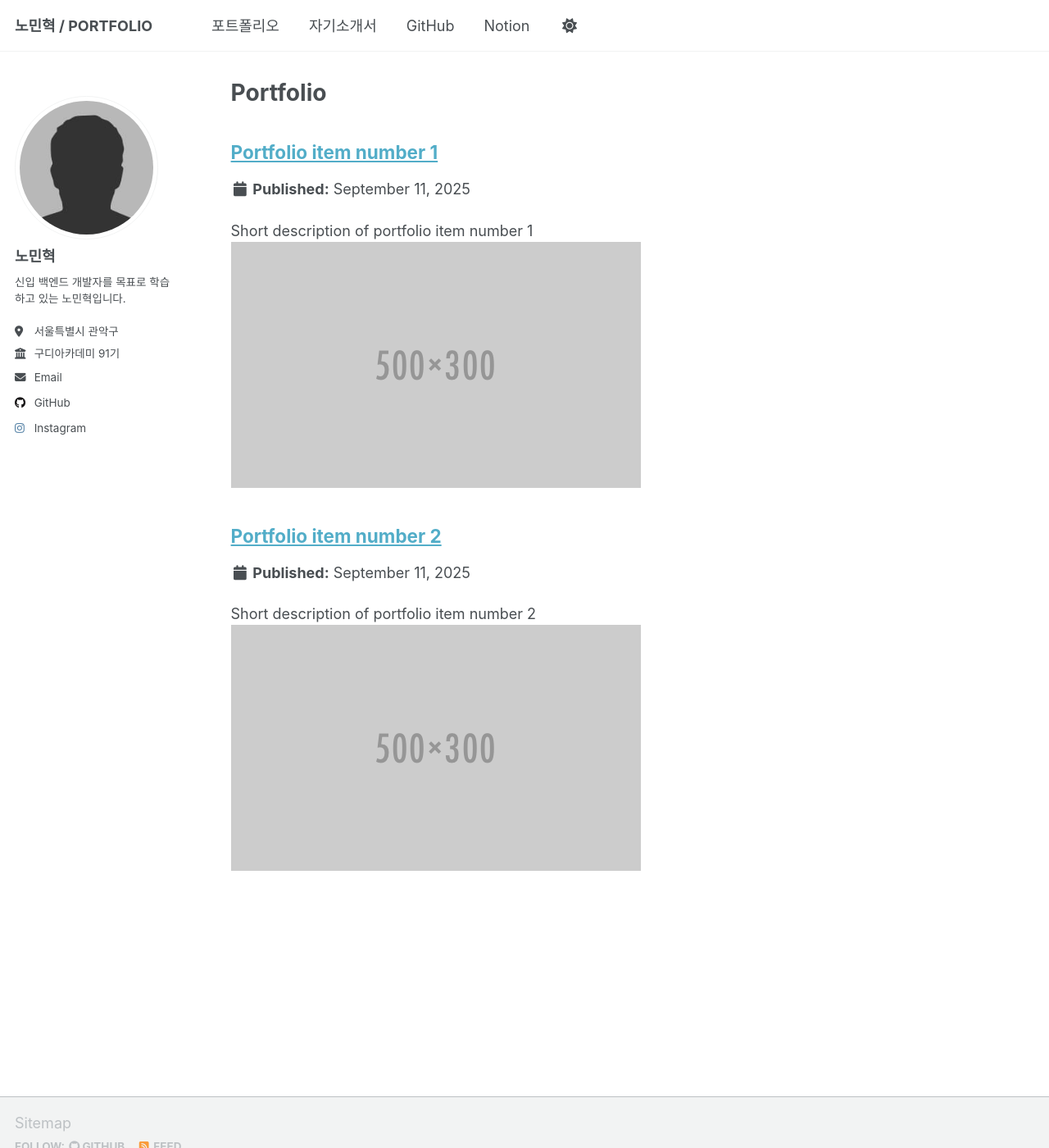
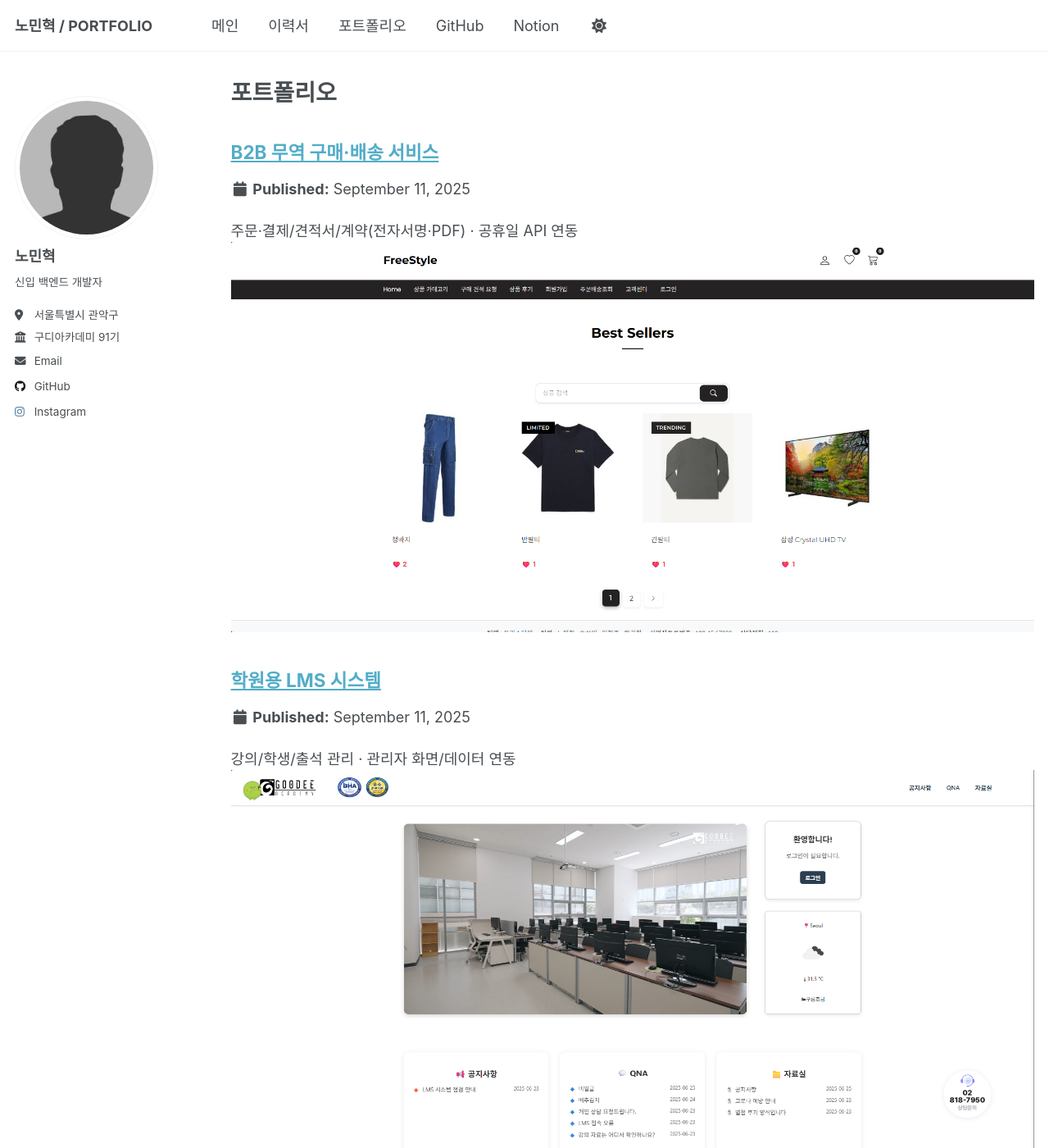
Before and after one commit to nohminhyeok/nohminhyeok.github.io, a Jekyll site: the page built from _pages/portfolio.html, in a window 1280 px wide and 1400 px high. Shown: the whole window at 82% size. Built offline with Jekyll 4.4.1, drawn with Linux system fonts in a browser that asks for light colours; a script that is not in the unit is left out.

Commit message:
제발 포폴아 완벽하게 맹글어줘

```diff
--- a/_config.yml
+++ b/_config.yml
@@ -24,10 +24,10 @@ repository               : "academicpages/academicpages.github.io"
 author:
   avatar           : "bio-photo.jpg"
   name             : "노민혁"
-  bio: "신입 백엔드 개발자를 목표로 학습하고 있는 노민혁입니다."
+  bio			   : "신입 백엔드 개발자"
   location         : "서울특별시 관악구"
   employer         : "구디아카데미 91기"
-  email            : "kygh1488@naver.com"
+  email            : "kygh1488@naver.com (kygh1488@naver.com)"
   github           : "https://github.com/nohminhyeok"
   instagram        : "https://instagram.com/m__hyeok2"
 
@@ -211,18 +211,9 @@ kramdown:
 
 # These settings control the types of collections used by the template
 collections:
-  teaching:
-    output: true
-    permalink: /:collection/:path/
-  publications:
-    output: true
-    permalink: /:collection/:path/
   portfolio:
     output: true
-    permalink: /:collection/:path/
-  talks:
-    output: true
-    permalink: /:collection/:path/
+    permalink: /portfolio/:path/
 
 
 # These settings control how pages and collections are included in the site
@@ -300,7 +291,6 @@ plugins:
   - jekyll-feed
   - jekyll-gist
   - jekyll-paginate
-  - jekyll-sitemap
   - jekyll-redirect-from
   - jemoji
 
@@ -309,7 +299,6 @@ whitelist:
   - jekyll-feed
   - jekyll-gist
   - jekyll-paginate
-  - jekyll-sitemap
   - jekyll-redirect-from
   - jemoji
 
--- a/_data/navigation.yml
+++ b/_data/navigation.yml
@@ -7,11 +7,14 @@
 # NOTE that only one of the CV options should be selected, the first is for the
 #      Markdown formatted page while the second is generated using JSON.
 main:
-  - title: "포트폴리오"
+  - title: "메인"
     url: /
 
-  - title: "자기소개서"
+  - title: "이력서"
     url: /cv/
+
+  - title: "포트폴리오"
+    url: /portfolio/
 
   - title: "GitHub"
     url: https://github.com/nohminhyeok
--- a/_includes/footer/custom.html
+++ b/_includes/footer/custom.html
@@ -1,6 +1,5 @@
 <!-- start custom footer snippets -->
 
-<a href="/sitemap/">Sitemap</a>
 
 <!-- Support for MatJax -->
 <script defer src="https://cdnjs.cloudflare.com/polyfill/v3/polyfill.min.js?features=es6"></script>
--- a/_pages/cv.md
+++ b/_pages/cv.md
@@ -1,9 +1,9 @@
 ---
 permalink: /cv/
 title: "이력서"
+layout: single          # (수정) 리스트/헤더 간 간격이 안정적인 단일 레이아웃
 author_profile: true
 ---
-<br>
 
 # 기본정보
 
@@ -23,28 +23,16 @@ author_profile: true
 
 ---
 
+# 교육/연수
+- 구디아카데미 클라우드(AWS) 활용 자바/스프링 부트캠프 (2025.03.04 ~ 2025.09.12)
+
+---
+
 # 경력
 - **육군 중사** (2017.06 ~ 2024.05)
   - 인사·행정·환자 관리, 부대 운영지원
 - **프로에스콤 보안팀 사원** (2024.10 ~ 2025.02)
   - 시설 보안·안전 관리
-
----
-
-# 교육/연수
-- 구디아카데미 클라우드(AWS) 활용 자바/스프링 부트캠프 (2025.03.04 ~ 2025.09.12)
-
----
-
-# 자격증
-- SQL 개발자(SQLD), 한국데이터산업진흥원 (2025.06)
-- 실용수학자격 3급, 한국창의인성교육연구원 (2016.06)
-- E-Test Professionals, 한국창의인성교육연구원 (2016.08)
-
----
-
-# 병역
-- 육군 의무부사관 / 중사 (2017.06.01 ~ 2024.05.31)
 
 ---
 
@@ -56,17 +44,13 @@ author_profile: true
 
 ---
 
-# 프로젝트 경험
-## LMS 제작 (2025.06.09 ~ 2025.06.25)
-- 주요 역할:
-  - 관리자 화면 및 데이터 연동
-  - 강의 관리, 학생 관리, 출석 통계 및 현황표
-- <a href="https://github.com/semi-lms/lms.git">GitHub</a>
+# 자격증
+- SQL 개발자(SQLD), 한국데이터산업진흥원 (2025.06)
+- 실용수학자격 3급, 한국창의인성교육연구원 (2016.06)
+- E-Test Professionals, 한국창의인성교육연구원 (2016.08)
 
-## B2B 무역 구매·배송 서비스 (2025.07.25 ~ 2025.09.09)
-- 주요 역할:
-  - 주문 페이지 및 기능 개발
-  - 결제(카카오페이 API, 카카오 주소 API)
-  - 주문 조회, 견적서, 계약(전자서명·PDF)
-  - 공휴일 API 활용 일정 및 대금 입력
-- <a href="https://github.com/freestyle-y/final_project_b2b.git">GitHub</a>
+---
+
+# 프로젝트 (요약)
+- [학원용 LMS 시스템](/portfolio/lms/)
+- [B2B 무역 구매·배송 서비스](/portfolio/b2b/)
--- a/_pages/portfolio.html
+++ b/_pages/portfolio.html
@@ -1,13 +1,12 @@
 ---
 layout: archive
-title: "Portfolio"
+title: "포트폴리오"
 permalink: /portfolio/
 author_profile: true
 ---
 
 {% include base_path %}
 
-
 {% for post in site.portfolio %}
   {% include archive-single.html %}
 {% endfor %}
--- /dev/null
+++ b/_portfolio/b2b.md
@@ -0,0 +1,30 @@
+---
+title: "B2B 무역 구매·배송 서비스"
+collection: portfolio
+permalink: /portfolio/b2b/
+excerpt: "주문·결제/견적서/계약(전자서명·PDF) · 공휴일 API 연동<br/><img src='/images/final.png'>"
+---
+
+<p><strong>기간</strong>: 2025.07.25 ~ 2025.09.09<br>
+<strong>역할</strong>: 주문·결제 / 견적서 / 계약 모듈</p>
+
+<p><strong>주요 구현</strong> <br>
+결제(카카오페이 API, 주소 API), 주문 조회 상세, 견적서, 계약(전자서명·PDF),
+공휴일 API 일정/대금 입력</p>
+
+<p><strong>GitHub</strong>: <a href="https://github.com/freestyle-y/final_project_b2b.git" target="_blank" rel="noopener">freestyle-y</a></p>
+
+<h3>시연 영상</h3>
+<div class="video">
+  <iframe
+    src="https://www.youtube.com/embed/USnFH2vjaoQ"
+    title="B2B 프로젝트 시연영상"
+    frameborder="0"
+    allow="accelerometer; autoplay; clipboard-write; encrypted-media; gyroscope; picture-in-picture"
+    allowfullscreen></iframe>
+</div>
+
+<style>
+.video{position:relative;padding-bottom:56.25%;height:0;overflow:hidden}
+.video iframe{position:absolute;top:0;left:0;width:100%;height:100%}
+</style>
--- /dev/null
+++ b/_portfolio/lms.md
@@ -0,0 +1,30 @@
+---
+title: "학원용 LMS 시스템"
+collection: portfolio
+permalink: /portfolio/lms/   # (수정) 명확한 경로
+excerpt: "강의/학생/출석 관리 · 관리자 화면/데이터 연동<br/><img src='/images/semi.png'>"
+---
+
+<p><strong>기간</strong>: 2025.06.09 ~ 2025.06.25<br>
+<strong>역할</strong>: 관리자 관련 페이지 구현</p>
+<p><strong>주요 구현</strong> <br>
+강의관리 · 학생 관리 · 관리자 화면/데이터 연동 · 출석 통계/현황표
+</p>
+
+<p><strong>GitHub</strong>: <a href="https://github.com/semi-lms/lms.git" target="_blank" rel="noopener">LMS</a></p>
+
+
+<h3>시연 영상</h3>
+<div class="video">
+  <iframe
+    src="https://www.youtube.com/embed/pMJFGojjcC4"
+    title="LMS 프로젝트 시연영상"
+    frameborder="0"
+    allow="accelerometer; autoplay; clipboard-write; encrypted-media; gyroscope; picture-in-picture"
+    allowfullscreen></iframe>
+</div>
+
+<style>
+.video{position:relative;padding-bottom:56.25%;height:0;overflow:hidden}
+.video iframe{position:absolute;top:0;left:0;width:100%;height:100%}
+</style>
--- a/_portfolio/portfolio-1.md
+++ /dev/null
@@ -1,7 +0,0 @@
----
-title: "Portfolio item number 1"
-excerpt: "Short description of portfolio item number 1<br/><img src='/images/500x300.png'>"
-collection: portfolio
----
-
-This is an item in your portfolio. It can be have images or nice text. If you name the file .md, it will be parsed as markdown. If you name the file .html, it will be parsed as HTML.
--- a/_portfolio/portfolio-2.html
+++ /dev/null
@@ -1,7 +0,0 @@
----
-title: "Portfolio item number 2"
-excerpt: "Short description of portfolio item number 2 <br/><img src='/images/500x300.png'>"
-collection: portfolio
----
-
-This is an item in your portfolio. It can be have images or nice text. If you name the file .md, it will be parsed as markdown. If you name the file .html, it will be parsed as HTML.
```
Also changed, not shown: _includes/social-share.html (deleted, +0 -15 lines), _pages/about.md (+11 -5 lines), images/final.png (added), images/semi.png (added).
